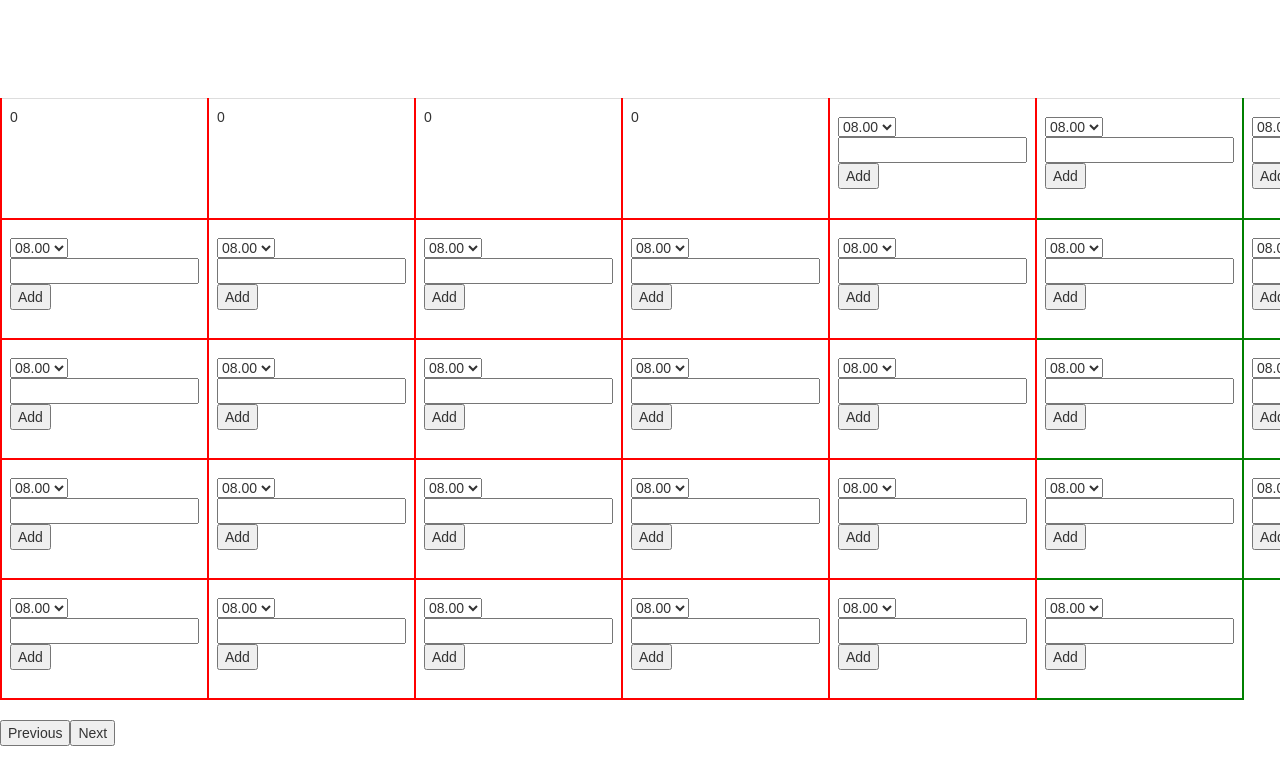
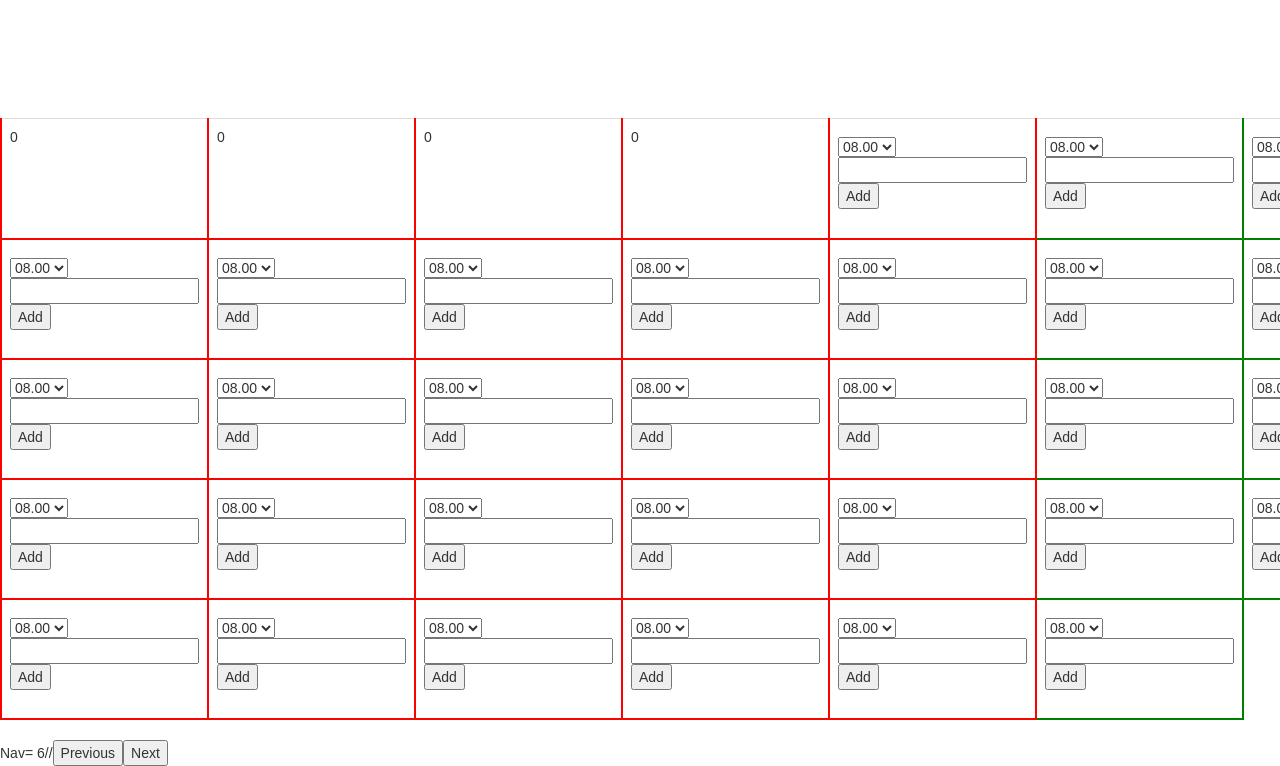
Before and after one commit to j-and/my-app, a React (Create React App) app: page / in a window 1280 px wide. Shown: the part 232-998 px from the top of the page. Built offline with nearby package versions, Linux system fonts and the light colour scheme.

Commit message:
Navigation through months works

```diff
--- a/src/App.js
+++ b/src/App.js
@@ -18,6 +18,7 @@ class App extends Component {
                 monthStart: new Date(new Date().getYear(), new Date().getMonth() + 1, 0).getDay(),
                 daysInMonth: new Date(new Date().getYear(), new Date().getMonth() + 1, 0).getDate()
             },
+            currentMonth:new Date().getMonth()+1,
             weeksObject: {
                 nullWeekBeforeMonthStart: [],
                 firstWeekBeforeMonthStart: [],
@@ -54,7 +55,8 @@ class App extends Component {
                 monthCount: value,
                 monthStart: new Date(new Date().getYear(), value, 0).getDay() - 1,
                 daysInMonth: new Date(new Date().getYear(), value, 0).getDate()
-            }
+            },
+            currentMonth:value
         })
     }
 
@@ -62,10 +64,11 @@ class App extends Component {
 
         return (
             <div>
+               App= {this.state.currentMonth} //
                 <PageHeader>My-app</PageHeader>
                 <MonthTable month={this.state.month} weeksObject={this.state.weeksObject}/>
                 <LoginForm show={this.state.isOpen}/>
-                <MonthNavigation updateMonthCount={this.updateMonthCount}/>
+                <MonthNavigation updateMonthCount={this.updateMonthCount} currentMonth={this.state.currentMonth}/>
             </div>
         );
     }
--- a/src/MonthNavigation.js
+++ b/src/MonthNavigation.js
@@ -6,15 +6,15 @@ class MonthNavigation extends Component {
     constructor(props) {
         super(props);
         this.state = {
-            monthCount: new Date().getMonth()
         };
     }
 
     render() {
         return (
             <div >
-                <button onClick={() => {this.props.updateMonthCount(this.state.monthCount)}}>Previous</button>
-                <button onClick={() =>{ this.props.updateMonthCount(this.state.monthCount+2)}}>Next</button>
+                Nav= {this.props.currentMonth}//
+                <button onClick={() => {this.props.updateMonthCount(this.props.currentMonth-1)}}>Previous</button>
+                <button onClick={() =>{ this.props.updateMonthCount(this.props.currentMonth+1)}}>Next</button>
             </div>
         );
     }
```
